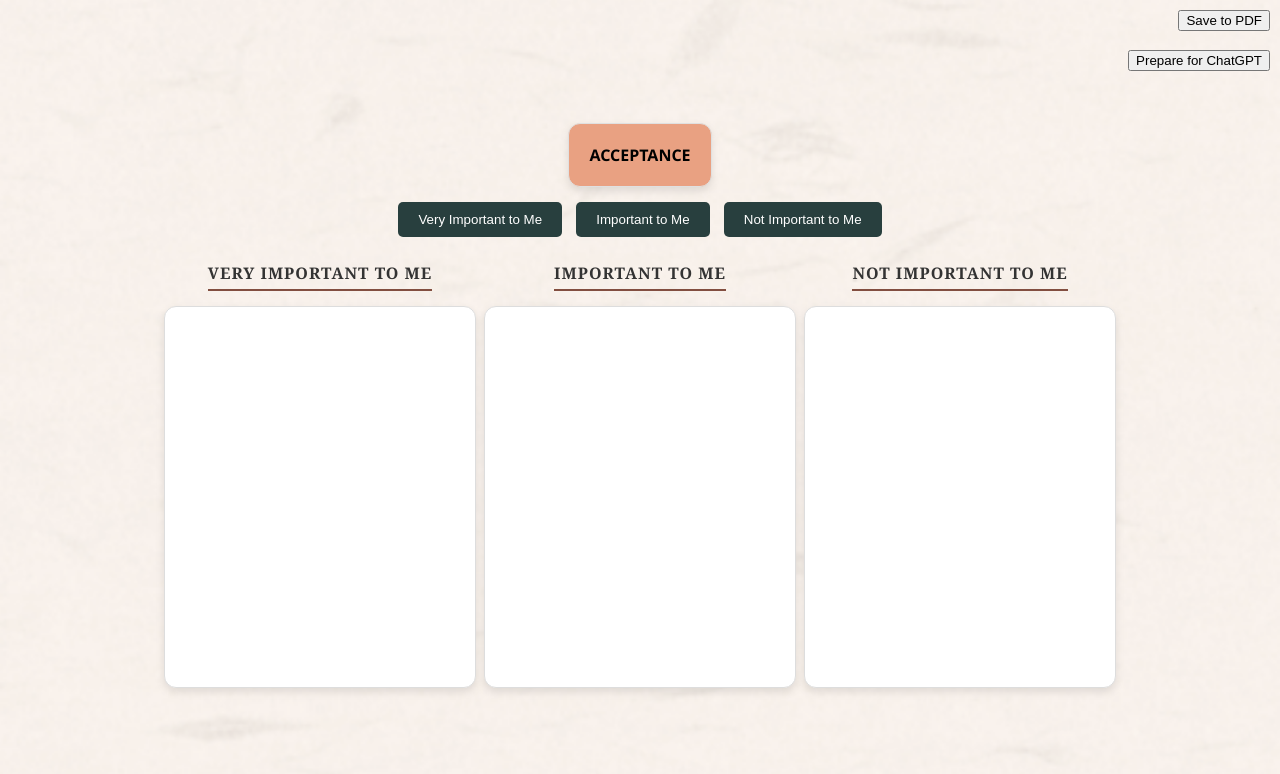
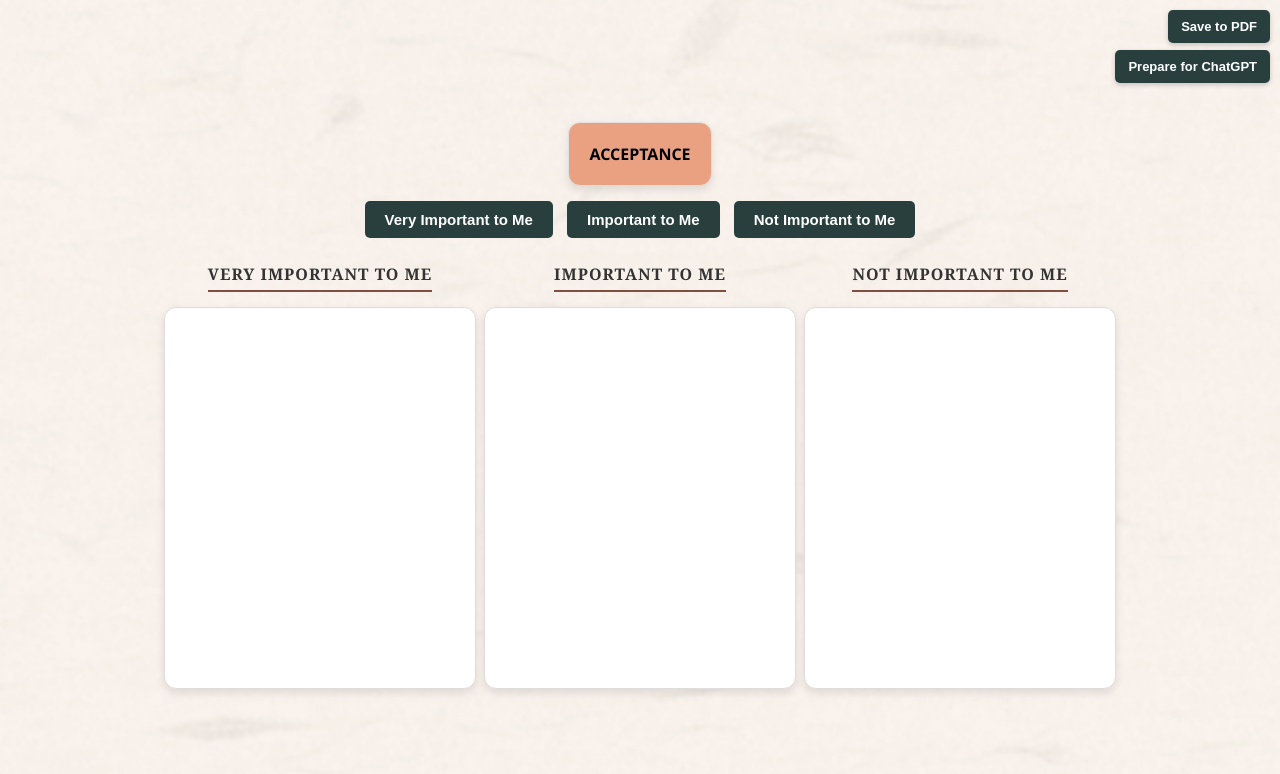
Before and after one commit to celadon90/personal_values, a plain HTML site: page index.html in a window 1280 px wide. Drawn offline with nearby package versions, Linux system fonts and the light colour scheme.

Commit message:
cleanup styling code

```diff
--- a/script.js
+++ b/script.js
@@ -3,9 +3,6 @@ document.addEventListener('DOMContentLoaded', () => {
   const saveButton = document.createElement('button');
   saveButton.id = 'saveButton';
   saveButton.innerText = 'Save to PDF';
-  saveButton.style.position = 'fixed';
-  saveButton.style.top = '10px';
-  saveButton.style.right = '10px';
   document.body.appendChild(saveButton);
 
   // Define saveToPDF function
@@ -113,13 +110,10 @@ document.addEventListener('DOMContentLoaded', () => {
     });
   }
 
-  // Modify the existing prepare button
+  // Create the prepare button
   const prepareButton = document.createElement('button');
   prepareButton.id = 'prepareButton';
   prepareButton.innerText = 'Prepare for ChatGPT';
-  prepareButton.style.position = 'fixed';
-  prepareButton.style.top = '50px';
-  prepareButton.style.right = '10px';
   document.body.appendChild(prepareButton);
 
   // Add event listener for the prepare button
--- a/styles.css
+++ b/styles.css
@@ -56,6 +56,8 @@ body {
     background-color: rgb(40, 63, 62);
     color: #fff;
     border: none;
+    font-size: 15px;
+    font-weight: bold;
     padding: 10px 20px;
     border-radius: 5px;
     margin: 5px;
@@ -115,3 +117,30 @@ body {
   .category:hover {
     box-shadow: 0 8px 16px rgba(0,0,0,0.2);
   }
+
+  #saveButton, #prepareButton {
+    position: fixed;
+    right: 10px;
+    padding: 9px 13px;
+    font-size: 13px;
+    font-weight: bold;
+    color: #ffffff;
+    background-color: rgb(40, 63, 62);
+    border: none;
+    border-radius: 5px;
+    cursor: pointer;
+    box-shadow: 0 2px 5px rgba(0,0,0,0.2);
+    transition: background-color 0.3s ease;
+  }
+
+  #saveButton:hover, #prepareButton:hover {
+    background-color: rgb(130, 78, 64);
+  }
+
+  #saveButton {
+    top: 10px;
+  }
+
+  #prepareButton {
+    top: 50px;
+  }
```
